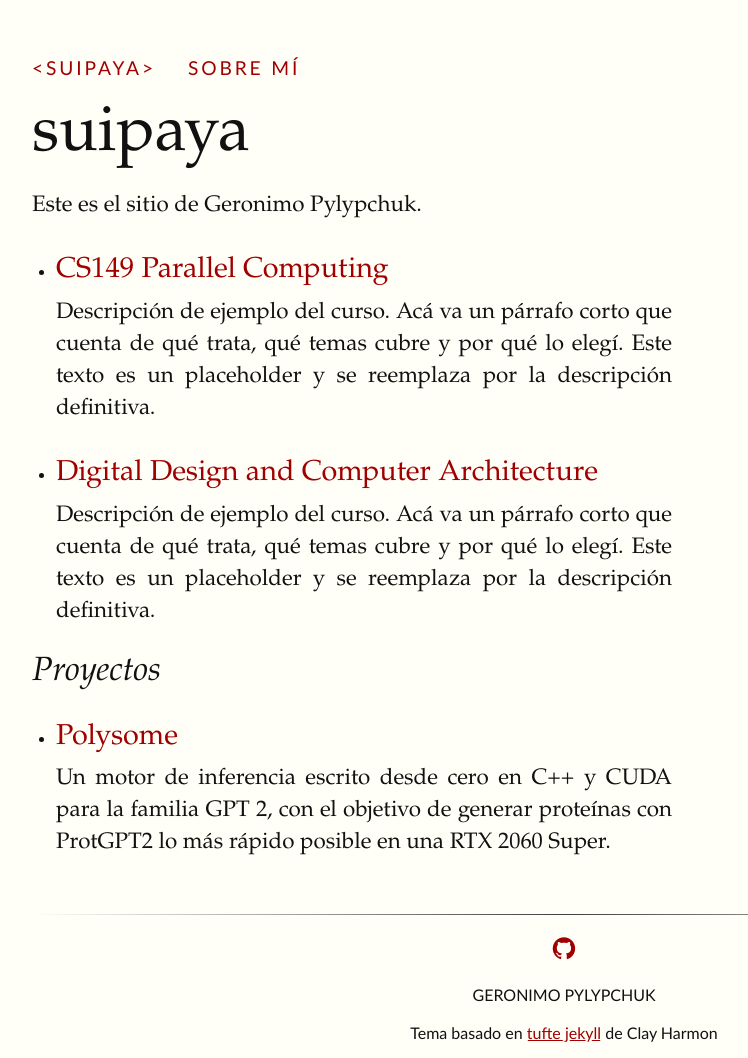
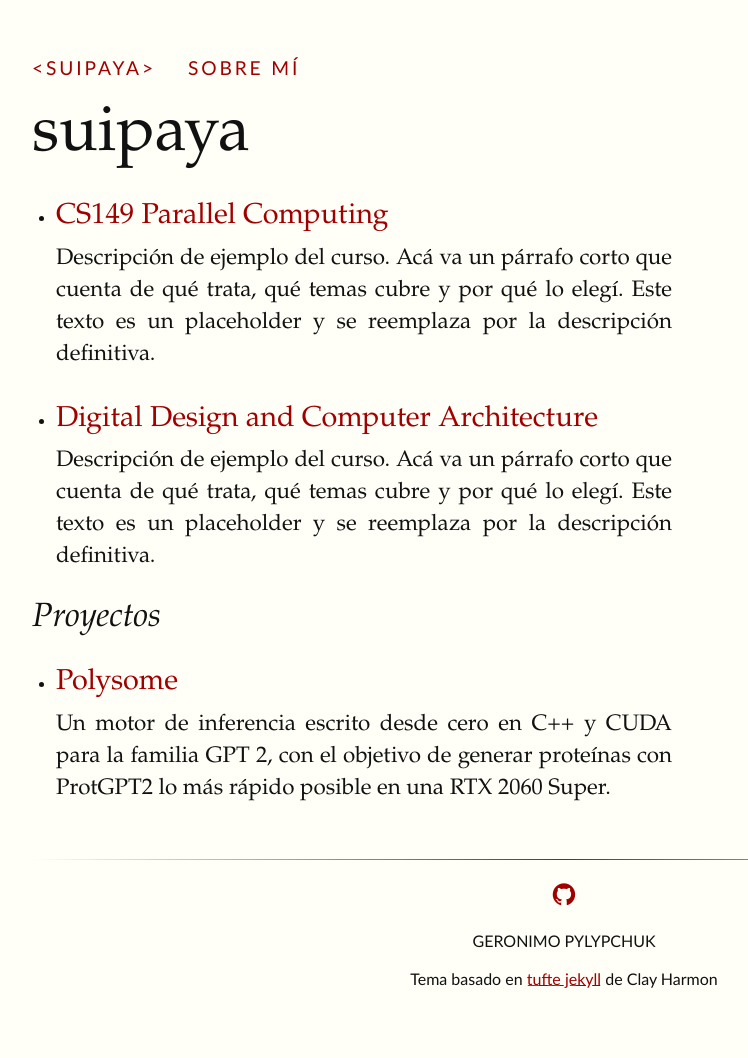
Before and after one commit to gpylypchuk/suipaya, a Jekyll site: the page built from index.html, in a window 1280 px wide. Shown: the whole page, without its empty margins (128-876 px from the left). Built offline with Jekyll 4.4.1, drawn with Linux system fonts in a browser that asks for light colours; some web fonts are replaced; after the commit the page ends 1004 px from its top, so only the background shows below that.

Commit message:
Portada sin la línea de presentación

```diff
--- a/index.html
+++ b/index.html
@@ -3,7 +3,6 @@ layout: default
 ---
 
 <h1 class="titulo-sitio">{{ site.title }}</h1>
-<p>Este es el sitio de Geronimo Pylypchuk.</p>
 
 {% if site.cursos %}
 {% assign cursos = site.cursos | sort: "orden", "last" %}
```
